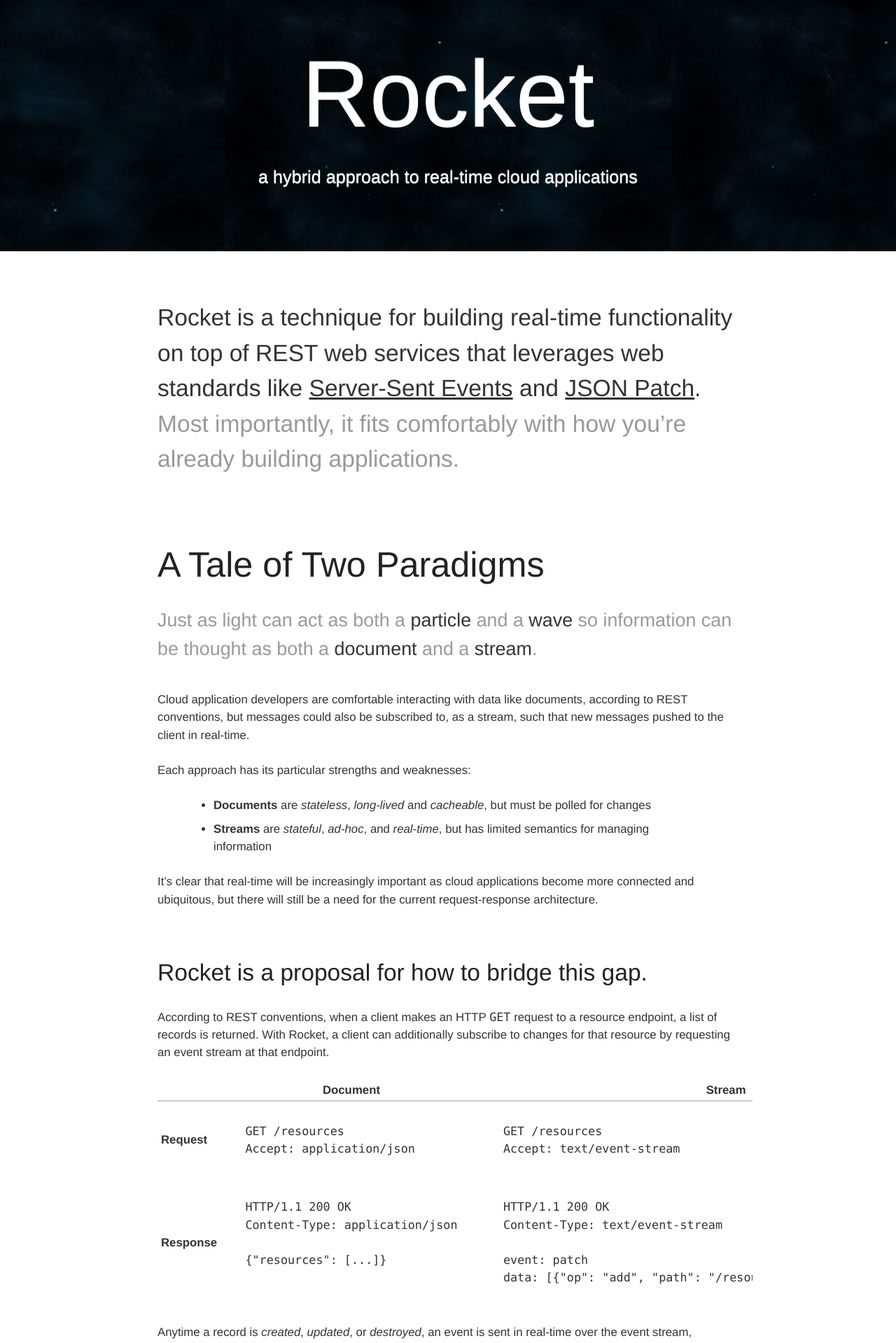
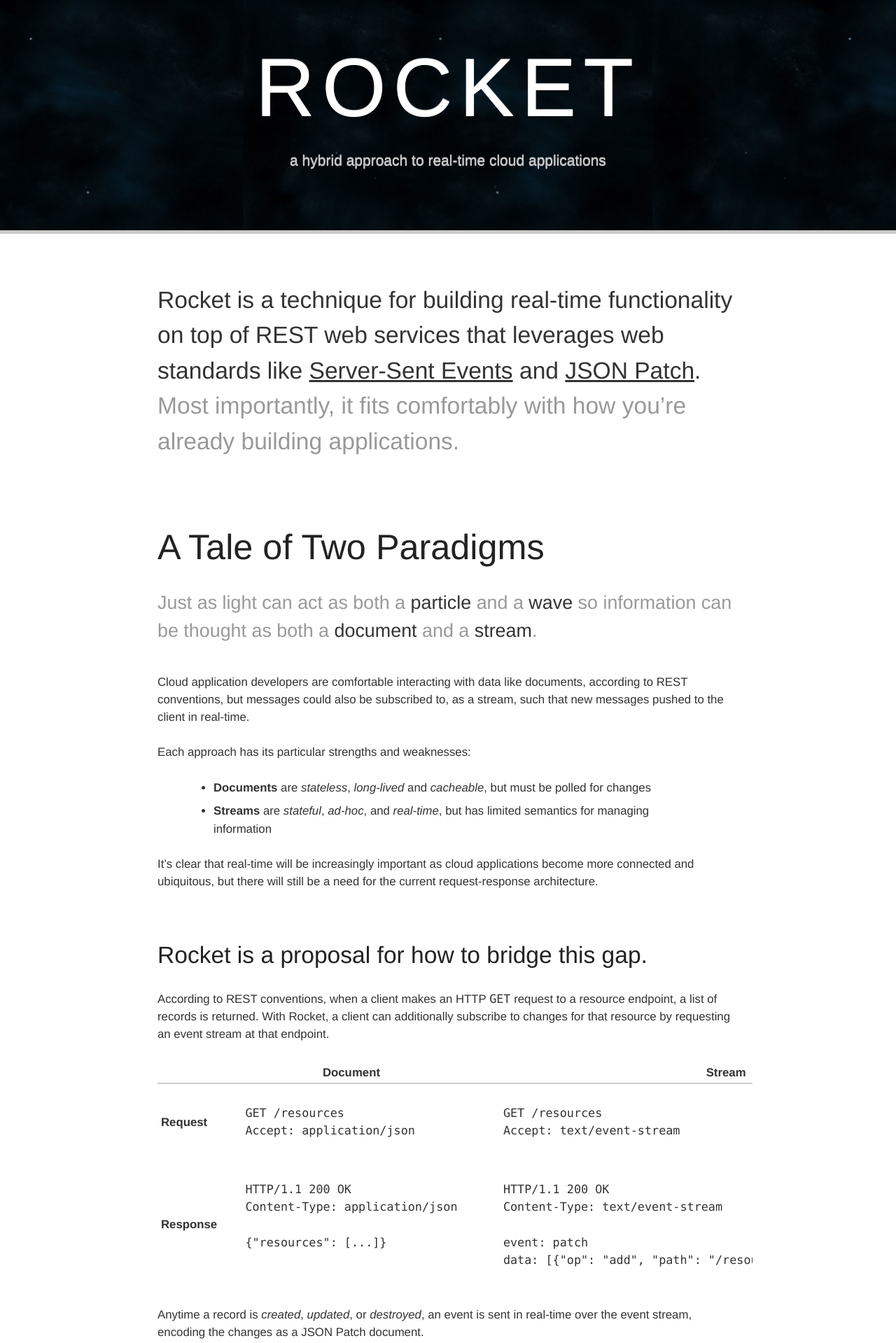
Before and after one commit to johann8384/rocket.github.io, a Jekyll site: the page built from index.md, in a window 1280 px wide. Shown: the top 1919 px of the page at 70% size. Built offline with Jekyll 4.4.1, drawn with Linux system fonts in a browser that asks for light colours; comment, search, counter and statistics services are not loaded.

Commit message:
Adding rocket image

```diff
--- a/css/screen.css
+++ b/css/screen.css
@@ -1080,112 +1080,123 @@ html a {
 /* line 19, ../sass/screen.sass */
 body > header {
   text-shadow: #eeeeee 0px -1px 1px;
-  background: url(/images/bg.jpg) #1e292e center center;
+  background: url(/images/bg.jpg) #1e292e center center fixed;
   background-size: contain;
   padding: 4em 0;
   margin-bottom: 1em;
   min-width: 870px;
+  border-bottom: 5px #c9c9c9 solid;
 }
-/* line 27, ../sass/screen.sass */
+/* line 28, ../sass/screen.sass */
+body > header #logo {
+  display: block;
+  margin: 0 auto 3em auto;
+}
+/* line 32, ../sass/screen.sass */
 body > header hgroup {
   text-align: center;
   width: 100%;
 }
-/* line 31, ../sass/screen.sass */
+/* line 36, ../sass/screen.sass */
 body > header hgroup h1 {
-  font-size: 8em;
+  color: white;
+  font-size: 7em;
   margin-bottom: 0.25em;
+  text-transform: uppercase;
+  font-variant: small-caps;
+  letter-spacing: 10px;
 }
-/* line 35, ../sass/screen.sass */
+/* line 44, ../sass/screen.sass */
 body > header hgroup h2 {
-  font-size: 1.5em;
+  font-size: 1.25em;
   font-weight: 100;
-}
-/* line 39, ../sass/screen.sass */
-body > header hgroup h1, body > header hgroup h2 {
-  color: white;
+  color: #c9c9c9;
 }
 
-/* line 42, ../sass/screen.sass */
+/* line 50, ../sass/screen.sass */
 article {
   padding: 20px;
 }
-/* line 45, ../sass/screen.sass */
+/* line 53, ../sass/screen.sass */
 article blockquote {
   font-size: 2em;
   margin: 1em 0;
   color: #999999;
   font-style: normal !important;
 }
-/* line 51, ../sass/screen.sass */
+/* line 59, ../sass/screen.sass */
 article blockquote blockquote {
   font-size: 80%;
   margin: 0;
   padding: 0;
 }
-/* line 56, ../sass/screen.sass */
+/* line 64, ../sass/screen.sass */
 article blockquote em {
   color: #333333;
   font-style: normal !important;
 }
-/* line 60, ../sass/screen.sass */
+/* line 68, ../sass/screen.sass */
 article h1 {
   font-size: 3em;
   margin-top: 2em;
 }
-/* line 64, ../sass/screen.sass */
+/* line 72, ../sass/screen.sass */
 article h2 {
   margin-top: 2em;
 }
-/* line 67, ../sass/screen.sass */
+/* line 75, ../sass/screen.sass */
 article h3 {
   margin-top: 1.5em;
 }
-/* line 71, ../sass/screen.sass */
+/* line 79, ../sass/screen.sass */
 article table th {
   text-align: center;
   background: transparent;
   padding-bottom: 2px;
   border-bottom: 2px #cccccc solid;
 }
-/* line 77, ../sass/screen.sass */
+/* line 85, ../sass/screen.sass */
 article table td {
   vertical-align: top;
 }
-/* line 80, ../sass/screen.sass */
+/* line 88, ../sass/screen.sass */
 article ul {
   padding-left: 80px;
   padding-right: 80px;
 }
-/* line 84, ../sass/screen.sass */
+/* line 92, ../sass/screen.sass */
 article ul li {
   margin-bottom: 0.5em;
 }
 
-/* line 87, ../sass/screen.sass */
+/* line 95, ../sass/screen.sass */
 footer {
   border-top: 1px #eeeeee solid;
   padding: 3em 0;
   margin-top: 2em;
   text-align: center;
 }
+/* line 101, ../sass/screen.sass */
+footer section {
+  margin-bottom: 2em;
+}
 
-/* line 95, ../sass/screen.sass */
+/* line 106, ../sass/screen.sass */
 table#document-versus-stream tr td:first-child {
   width: 110px;
   vertical-align: middle !important;
   font-weight: bold;
 }
-/* line 99, ../sass/screen.sass */
+/* line 110, ../sass/screen.sass */
 table#document-versus-stream tr td {
   width: 230px;
 }
-/* line 102, ../sass/screen.sass */
+/* line 113, ../sass/screen.sass */
 table#document-versus-stream tr td pre {
   padding: 0 1.5em;
 }
 
-/* line 105, ../sass/screen.sass */
+/* line 116, ../sass/screen.sass */
 .wf-loading {
   visibility: hidden;
 }
```
Also changed, not shown: sass/screen.sass (+16 -5 lines), images/rocket.svg.
